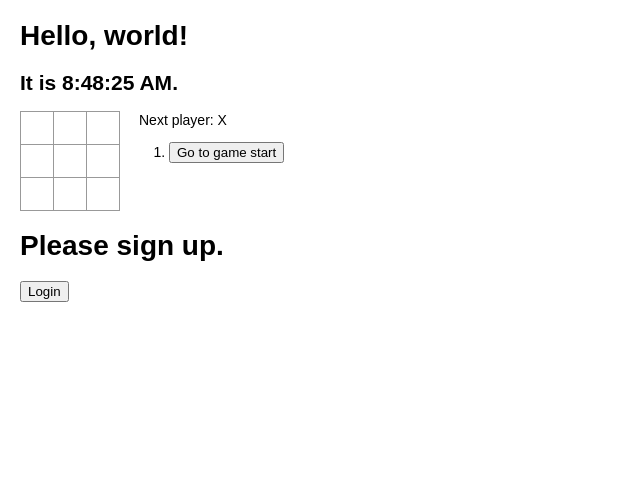
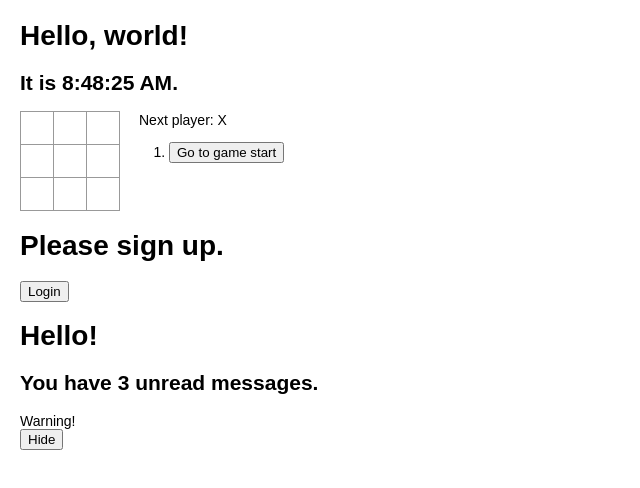
Before and after one commit to devhopeok/tic-tac-toe, a React (Create React App) app: page / in a window 1280 px wide. Shown: the top 488 px of the page, without its empty margins (0-640 px from the left). Built offline with nearby package versions, Linux system fonts and the light colour scheme.

Commit message:
update example

```diff
--- a/src/index.js
+++ b/src/index.js
@@ -241,6 +241,61 @@
     );
   }
 }
+
+
+function Mailbox(props) {
+  const unreadMessages = props.unreadMessages;
+  return (
+    <div>
+      <h1>Hello!</h1>
+      {unreadMessages.length > 0 &&
+        <h2>
+          You have {unreadMessages.length} unread messages.
+        </h2>
+      }
+    </div>
+  );
+}
+
+const messages = ['React', 'Re: React', 'Re:Re: React'];
+
+
+function WarningBanner(props) {
+  if (!props.warn) {
+    return null;
+  }
+
+  return (
+    <div className="warning">
+      Warning!
+    </div>
+  );
+}
+
+class Page extends React.Component {
+  constructor(props) {
+    super(props);
+    this.state = {showWarning: true}
+    this.handleToggleClick = this.handleToggleClick.bind(this);
+  }
+
+  handleToggleClick() {
+    this.setState(prevState => ({
+      showWarning: !prevState.showWarning
+    }));
+  }
+
+  render() {
+    return (
+      <div>
+        <WarningBanner warn={this.state.showWarning} />
+        <button onClick={this.handleToggleClick}>
+          {this.state.showWarning ? 'Hide' : 'Show'}
+        </button>
+      </div>
+    );
+  }
+}
 // ========================================
 
 // ReactDOM.render(
@@ -254,9 +309,13 @@
     <Clock />
     <Game />
     <LoginControl />
+    <Mailbox unreadMessages={messages} />
+    <Page />
   </div>
 
 );
+
+
 ReactDOM.render(
   element,
   document.getElementById('root')
```
